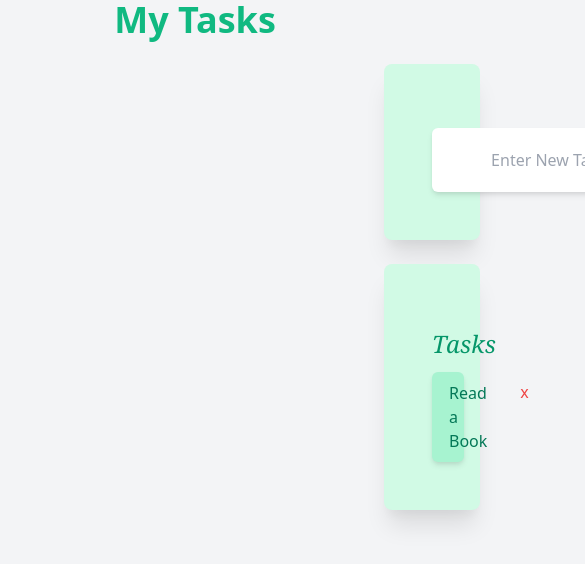
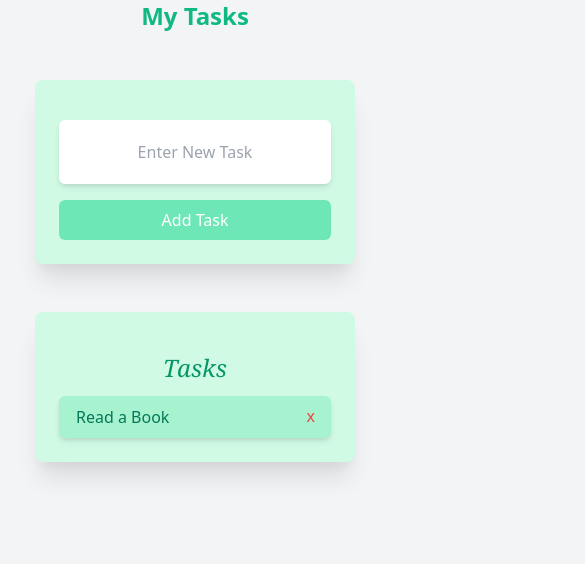
Before and after one commit to AlbertSigsbert/TaskList, a website built with Vite: page index.html in a window 390 px wide. Shown: the top 564 px of the page, 585 px wide, since content can reach past the window. Built offline with nearby package versions, Linux system fonts and the light colour scheme.

Commit message:
Added responsiveness using tailwind css

```diff
--- a/index.html
+++ b/index.html
@@ -7,19 +7,18 @@
     <link rel="stylesheet" href="/css/tailwind.css">
     <title>Task List</title>
 </head>
-<body class="bg-gray-100">
-    <h1 class="text-4xl font-bold text-center text-green-500">My Tasks</h1>
+<body class="bg-gray-100 max-w-sm  sm:max-w-xl lg:max-w-2xl mx-auto">
+    <h1 class="text-2xl sm:text-4xl font-bold text-center text-green-500">My Tasks</h1>
 
-
-        <div class="mt-6 mx-96 p-12 text-center bg-green-100  rounded-lg shadow-xl">
-           <form class="mt-4 flex">
-            <input id="task-input" class="flex-grow mr-8 border border-transparent text-center  focus:placeholder-green-200 shadow-md rounded-md focus:outline-none focus:ring-2 focus:ring-green-600" placeholder="Enter New Task">
-            <button id="add-task" class="px-4 py-2 bg-green-300 hover:bg-green-400  text-white rounded-md" type="submit">Add Task</button>
+        <div class=" mt-12 sm:mt-6 p-6 sm:p-12 max-w-xs sm:max-w-lg lg:max-w-2xl  mx-auto text-center bg-green-100  rounded-lg shadow-xl">
+           <form class="mt-4 flex flex-col sm:flex-row">
+            <input id="task-input" class="h-16 sm:h-auto flex-grow-0 sm:flex-grow sm:mr-8 border border-transparent text-center  focus:placeholder-green-200 shadow-md rounded-md focus:outline-none focus:ring-2 focus:ring-green-600" placeholder="Enter New Task">
+            <button id="add-task" class="mt-4 sm:mt-0 px-1  sm:px-4 py-2 bg-green-300 hover:bg-green-400  text-white rounded-md" type="submit">Add Task</button>
            </form>
         </div>
 
 
-        <div class="mt-6 mx-96 p-12 text-center bg-green-100  rounded-lg shadow-xl">
+        <div class="mt-12 sm:mt-6 p-6 sm:p-12 max-w-xs sm:max-w-lg lg:max-w-2xl mx-auto text-center bg-green-100  rounded-lg shadow-xl">
             <div class="mt-4">
               <h3 class="italic font-medium font-serif text-2xl text-green-600">Tasks</h3>
             </div>
@@ -30,6 +29,7 @@
                 </li>
             </ul>
          </div>
+
  <script src="main.js"></script>
 </body>
 </html>
--- a/main.js
+++ b/main.js
@@ -40,7 +40,7 @@ function addTask(e){
      tasksUl.appendChild(task);
 
      //clear the input
-      //taskInput.value = ' ';
+      taskInput.value = '';
 
       console.log(tasksUl)
    }
```
